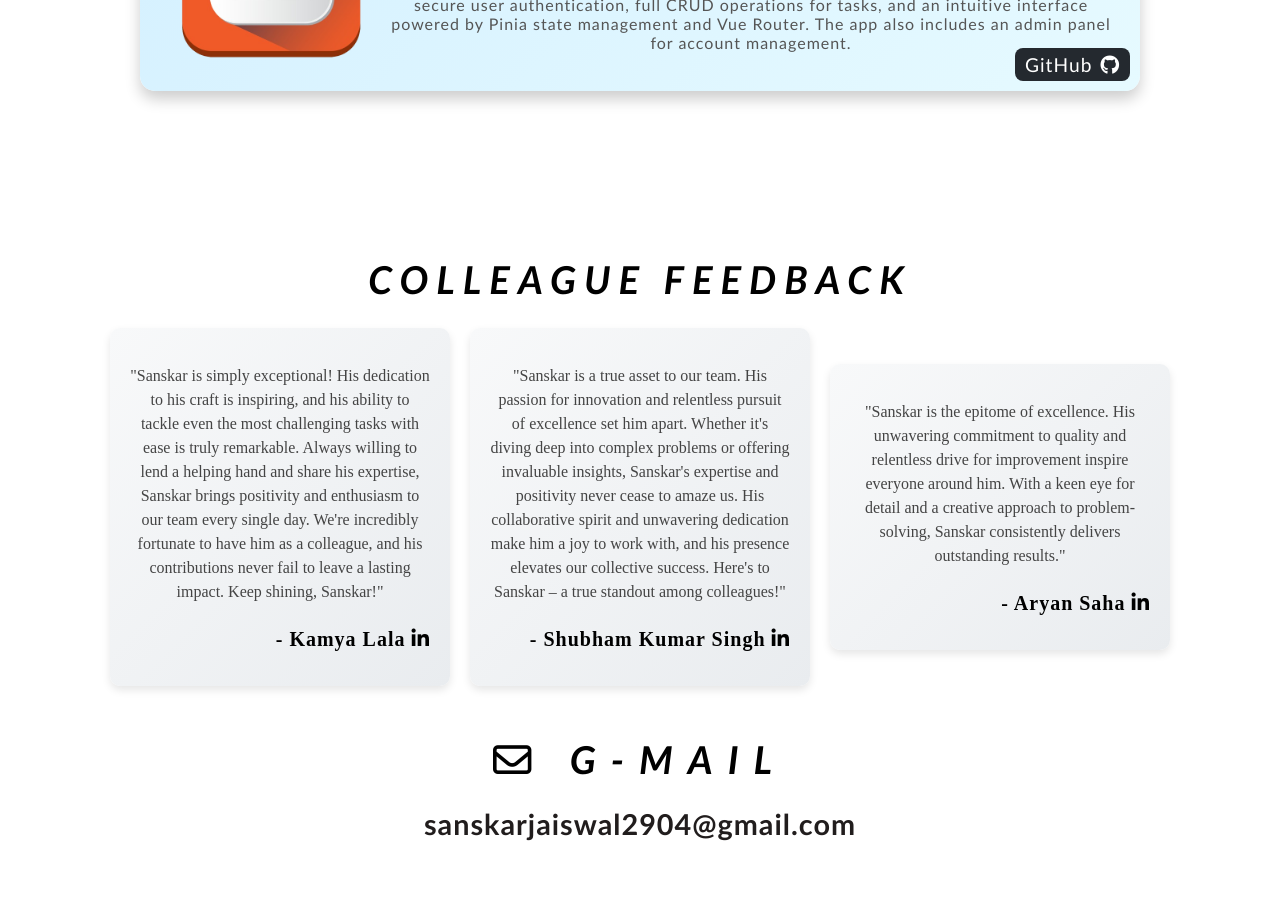
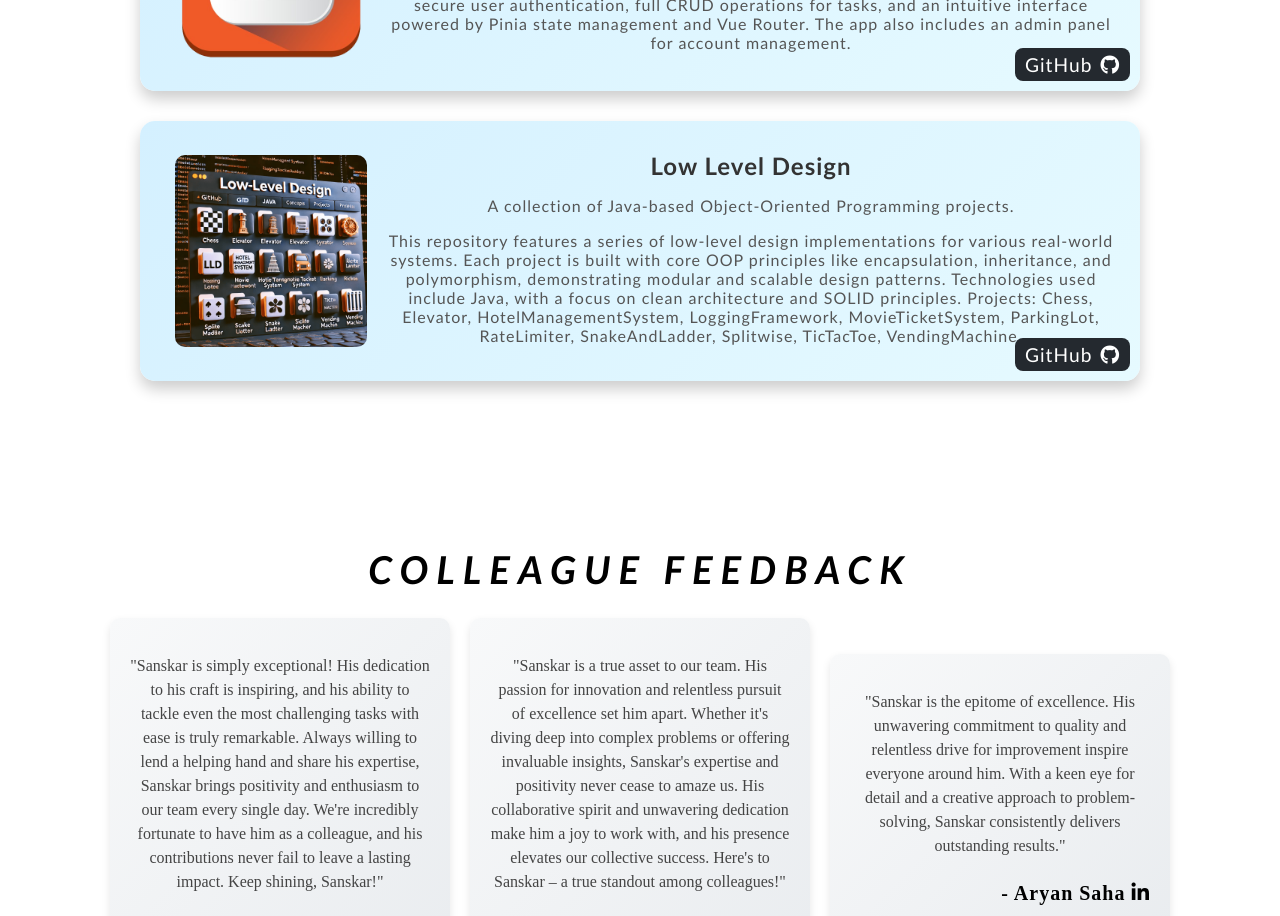
Before and after one commit to SanskarJaiswal2904/SanskarWebsite, a Vue app: page / in a window 1280 px wide. Shown: the part 2500-3416 px from the top of the page. Built offline with nearby package versions, Linux system fonts and the light colour scheme.

Commit message:
added LLD in project

```diff
--- a/src/components/mainsection/Projects.vue
+++ b/src/components/mainsection/Projects.vue
@@ -62,6 +62,16 @@
           details:
             'To-Do Pal is a comprehensive task management application combining Flask for backend development, MongoDB for database handling, and Vue.js for the frontend. It supports secure user authentication, full CRUD operations for tasks, and an intuitive interface powered by Pinia state management and Vue Router. The app also includes an admin panel for account management.',
         },
+        {
+        title: 'Low Level Design',
+        description: 'A collection of Java-based Object-Oriented Programming projects.',
+        image: '/projects-logo/LLD-logo.png',
+        link: 'https://github.com/SanskarJaiswal2904/Low-Level-Design',
+        github: 'https://github.com/SanskarJaiswal2904/Low-Level-Design',
+        details:
+          'This repository features a series of low-level design implementations for various real-world systems. Each project is built with core OOP principles like encapsulation, inheritance, and polymorphism, demonstrating modular and scalable design patterns. Technologies used include Java, with a focus on clean architecture and SOLID principles. \nProjects: Chess, Elevator, HotelManagementSystem, LoggingFramework, MovieTicketSystem, ParkingLot, RateLimiter, SnakeAndLadder, Splitwise, TicTacToe, VendingMachine.',
+      }
+
       ];
 
       return {
```
Also changed, not shown: public/projects-logo/LLD-logo.png (added).
